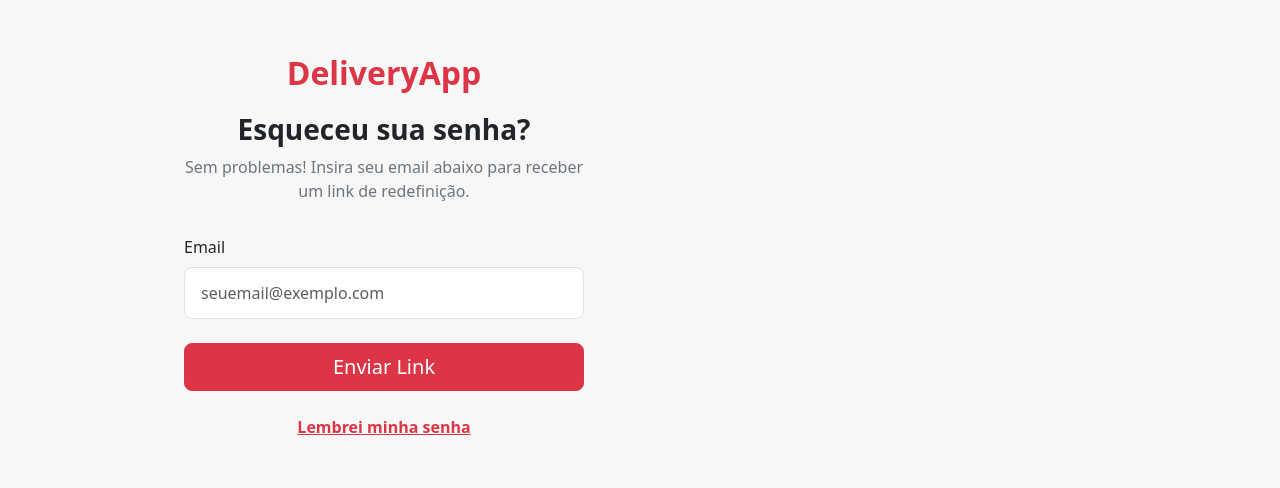
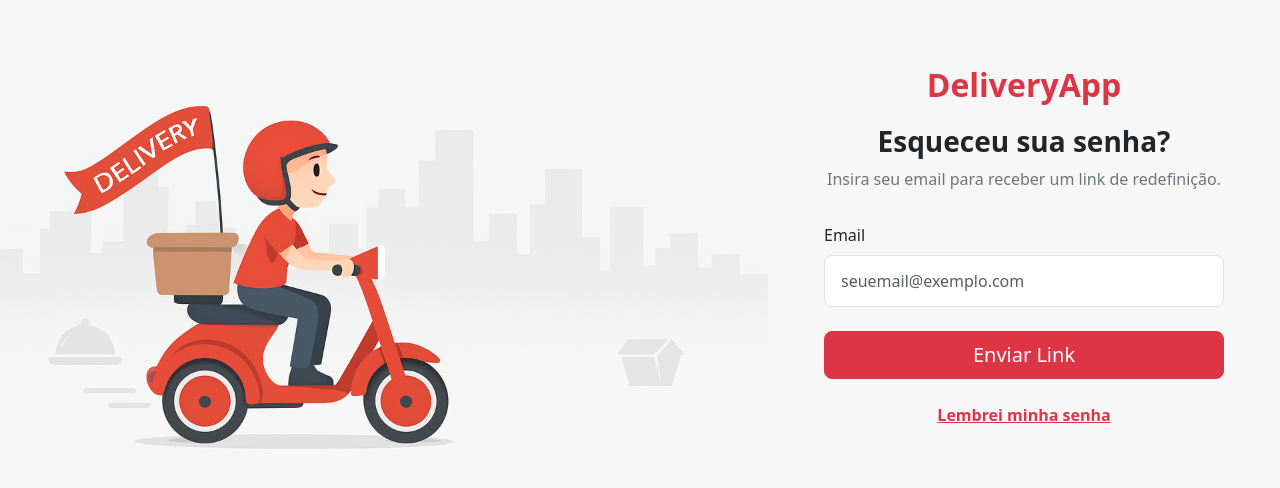
Before and after one commit to EduardoArauj0/MVP-de-Delivery-de-Comida, a React (Vite) app in the folder frontend-delivery/: page /esqueci-senha in a window 1280 px wide. Shown: the part 156-644 px from the top of the page. Built offline with nearby package versions, Linux system fonts and the light colour scheme; no server answers.

Commit message:
refactor: Unifica o design da página 'Esqueci a Senha'

```diff
--- a/frontend-delivery/src/pages/EsqueciSenhaPage.jsx
+++ b/frontend-delivery/src/pages/EsqueciSenhaPage.jsx
@@ -1,6 +1,6 @@
 import { useState } from 'react';
 import { Link } from 'react-router-dom';
-import './style/LoginPage.css';
+import './style/LoginPage.css'; // Reutilizando o mesmo estilo
 
 export default function EsqueciSenhaPage() {
   const [email, setEmail] = useState('');
@@ -23,7 +23,7 @@ export default function EsqueciSenhaPage() {
   const renderForm = () => (
     <>
       <h2>Esqueceu sua senha?</h2>
-      <p className="subtitle">Sem problemas! Insira seu email abaixo para receber um link de redefinição.</p>
+      <p className="subtitle">Insira seu email para receber um link de redefinição.</p>
 
       <form onSubmit={handleSubmit}>
         <div className="mb-3">
@@ -65,11 +65,12 @@ export default function EsqueciSenhaPage() {
 
   return (
     <div className="login-container">
+      <div className="login-image-section"></div>
+
       <section className="login-form-section">
         <div className="login-form-wrapper">
           <div className="logo">DeliveryApp</div>
 
-          {/* Renderiza o formulário ou a tela de sucesso com base no estado */}
           {isSubmitted ? renderSuccess() : renderForm()}
 
         </div>
```
